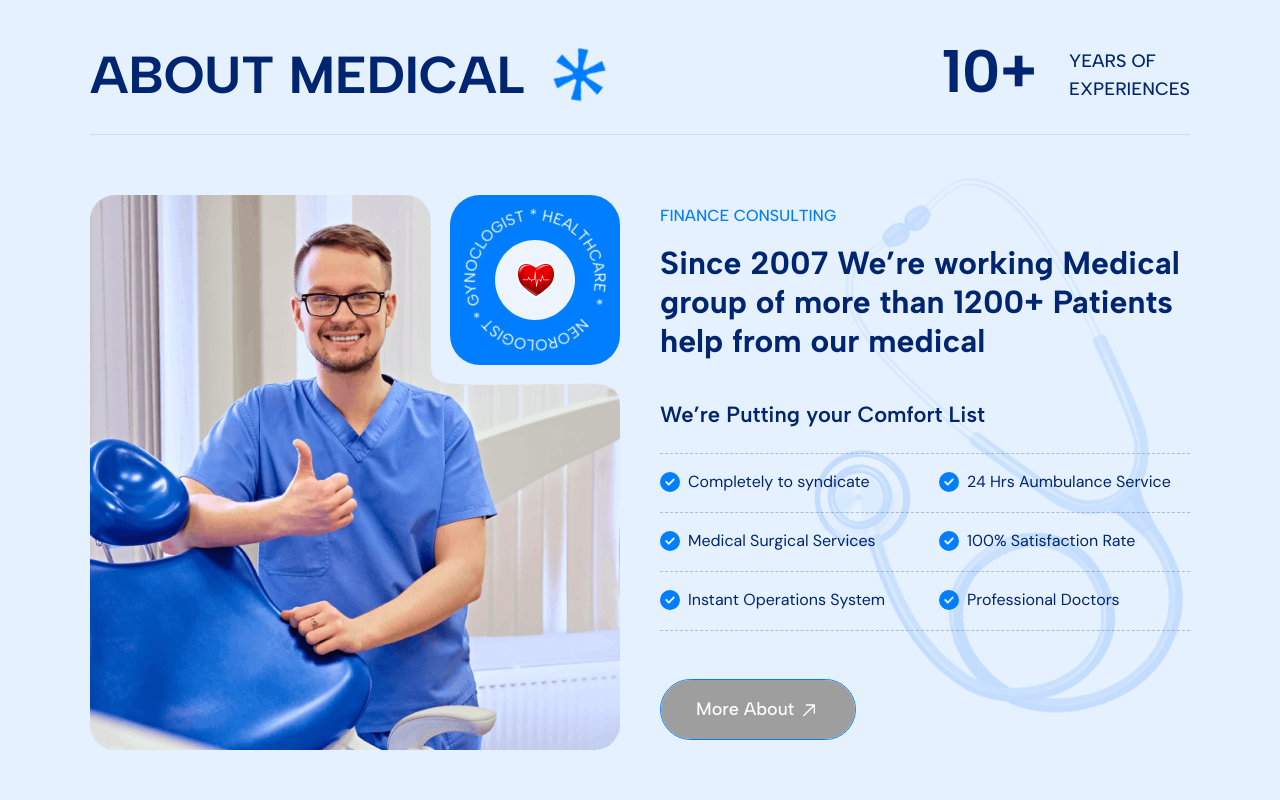
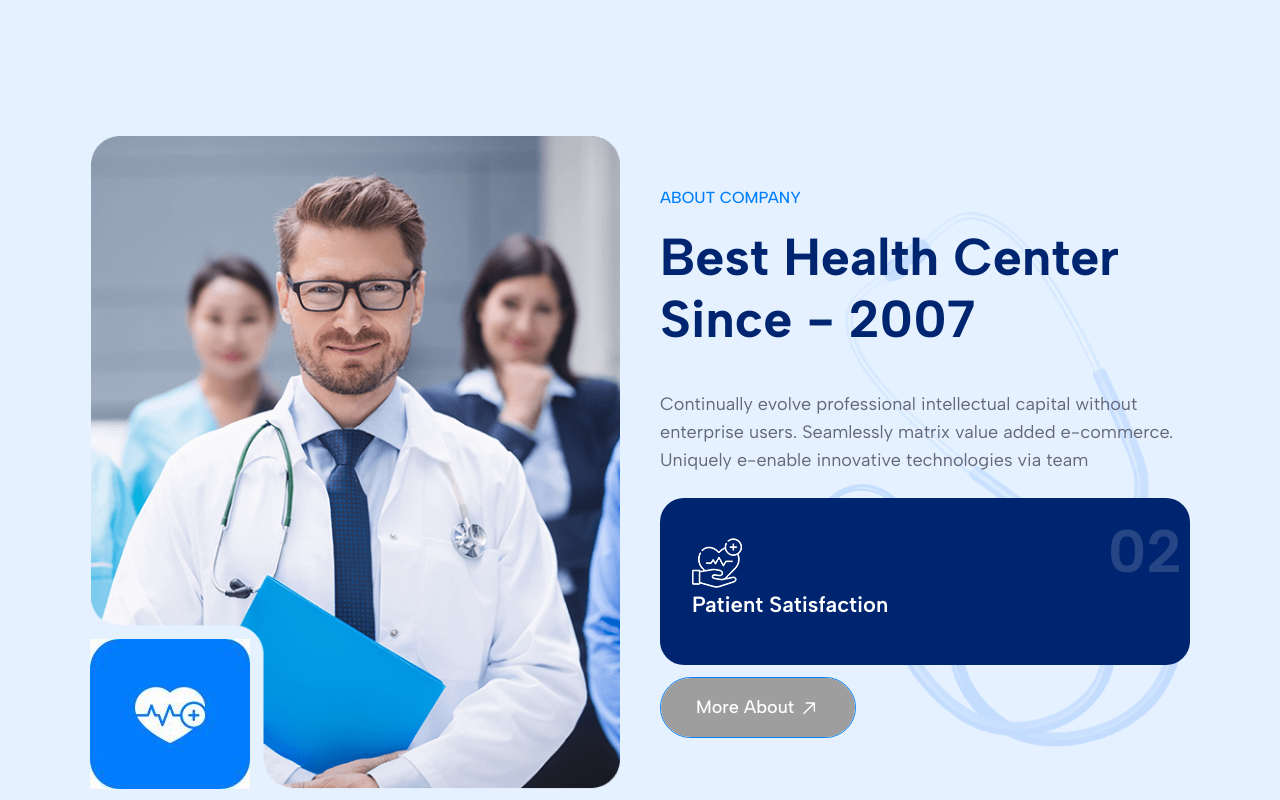
Before and after one commit to jisan5620jk/mediic, a React (Vite) app: page /home2 in a window 1280 px wide. Shown: the part 1720-2520 px from the top of the page. Built offline with nearby package versions, Linux system fonts and the light colour scheme; grey boxes are pictures that could not be loaded.

Commit message:
Add About Component

```diff
--- a/src/Component1/Blog/BlogCard.jsx
+++ b/src/Component1/Blog/BlogCard.jsx
@@ -14,7 +14,7 @@ const BlogCard = ({
     <div className='group transition-all duration-500 rounded-lg bg-white shadow-shade'>
       <div className='relative rounded-[20px] overflow-hidden'>
         <span className='absolute bg-PrimaryColor-0 left-[12.5%] top-0 h-full w-0 transition-all duration-500 z-10 group-hover:w-[25%] group-hover:left-0 group-hover:opacity-0'></span>
-        <span className='absolute bg-PrimaryColor-0 left-[27.5%] top-0 h-full w-0 transition-all duration-500 z-10 group-hover:w-[25%] group-hover:left-[25%] group-hover:opacity-0'></span>
+        <span className='absolute bg-PrimaryColor-0 left-[37.5%] top-0 h-full w-0 transition-all duration-500 z-10 group-hover:w-[25%] group-hover:left-[25%] group-hover:opacity-0'></span>
         <span className='absolute bg-PrimaryColor-0 left-[62.5%] top-0 h-full w-0 transition-all duration-500 z-10 group-hover:w-[25%] group-hover:left-1/2 group-hover:opacity-0'></span>
         <span className='absolute bg-PrimaryColor-0 left-[87.5%] top-0 h-full w-0 transition-all duration-500 z-10 group-hover:w-[25%] group-hover:left-[75%] group-hover:opacity-0'></span>
         <img
--- a/src/Component2/About/About.jsx
+++ b/src/Component2/About/About.jsx
@@ -1,10 +1,8 @@
-import aboutThumb from '/images/about.png';
-import heart from '/images/heart.png';
-import aboutShape from '/images/star.png';
+import aboutThumb from '/images/about2.png';
+import heart from '/images/shape2.jpg';
+import aboutIcon2 from '/images/icon4.png';
 import aboutContentShape from '/images/dctr.png';
 import { Link } from 'react-router-dom';
-import CountUp from 'react-countup';
-import { FaCircleCheck } from 'react-icons/fa6';
 import { GoArrowRight } from 'react-icons/go';
 
 const About = () => {
@@ -18,148 +16,51 @@ const About = () => {
         />
       </div>
       <div className='Container'>
-        <div className='grid grid-cols-1 gap-8 lg:items-center lg:grid-cols-2 border-b border-BorderColor3-0 pb-7'>
-          <div className='flex items-center gap-7'>
-            <h1 className='font-AlbertSans font-bold uppercase text-HeadingColor-0 text-xl leading-[30px] sm:text-3xl sm:leading-[40px] md:text-[40px] md:leading-[50px] lg:text-[42px] lg:leading-[52px] xl:text-[52px] xl:leading-[62px] 2xl:text-[60px] 2xl:leading-[70px]'>
-              About Medical
-            </h1>
-            <img
-              src={aboutShape}
-              draggable='false'
-              className='animate-rotational'
-            />
-          </div>
-          <div className='flex lg:justify-end'>
-            <div className='flex items-center gap-8 '>
-              <div>
-                <CountUp
-                  start={-11}
-                  end={'10'}
-                  suffix={'+'}
-                  className='font-AlbertSans text-3xl sm:text-4xl md:text-[60px] leading-[50px] text-HeadingColor-0 font-bold'
-                />
-              </div>
-              <p className='font-AlbertSans font-medium text-lg text-HeadingColor-0 uppercase'>
-                Years Of <br /> Experiences
-              </p>
-            </div>
-          </div>
-        </div>
-        <div className='grid grid-cols-1 lg:grid-cols-2 gap-10 md:gap-20 lg:gap-10 2xl:gap-16 mt-[60px] items-center'>
+        <div className='grid grid-cols-1 lg:grid-cols-2 gap-10 mt-[60px] items-center'>
           <div className='relative z-10'>
             <img
               src={aboutThumb}
               draggable='false'
               className='w-full 2xl:w-[inherit]'
             />
-            <div className='absolute top-0 right-0 xl:top-0 xl:right-0 size-[90px] sm:size-[162px] md:size-[220px] lg:size-[150px] xl:size-[170px] 2xl:size-[200px] bg-PrimaryColor-0 rounded-[30px] flex items-center justify-center'>
-              <div className='size-14 sm:size-24 md:size-36 lg:size-28 xl:size-[120px] 2xl:size-[130px] animate-rotational '>
-                <svg
-                  xmlns='http://www.w3.org/2000/svg'
-                  viewBox='0 0 250.5 250.5'
-                  className='overflow-visible'
-                >
-                  <path
-                    d='M.25,125.25a125,125,0,1,1,125,125,125,125,0,0,1-125-125'
-                    id='e-path-35ee1b2'
-                    className='fill-transparent'
-                  ></path>
-                  <text className='font-AlbertSans text-[32px] uppercase'>
-                    <textPath
-                      id='e-text-path-35ee1b2'
-                      href='#e-path-35ee1b2'
-                      startOffset='0%'
-                      className='fill-white'
-                    >
-                      NEOROLOGIST * GYNOCLOGIST * HEALTHCARE *
-                    </textPath>
-                  </text>
-                </svg>
-              </div>
-              <div className='absolute top-1/2 left-1/2 -translate-x-1/2 -translate-y-1/2'>
-                <img
-                  src={heart}
-                  draggable='false'
-                  className='animate-pulse'
-                />
-              </div>
+            <div className='absolute bottom-0 left-0 rounded-[30px]'>
+              <img
+                src={heart}
+                draggable='false'
+                className='animate-pulse'
+              />
             </div>
           </div>
           <div className='relative'>
             <h5 className='font-AlbertSans font-medium text-sm sm:text-base text-PrimaryColor-0 uppercase mb-4'>
-              FINANCE CONSULTING
+              About Company
             </h5>
-            <h1 className='font-AlbertSans font-bold text-HeadingColor-0 text-[16px] leading-[23px] sm:text-[22px] sm:leading-[35px] md:text-[30px] md:leading-[35px] lg:text-[26px] lg:leading-[33px] xl:text-[32px] xl:leading-[39px] 2xl:text-[32px] 2xl:leading-[39px]'>
-              Since 2007 We’re working Medical group of more than 1200+ Patients
-              help from our medical
+            <h1 className='font-AlbertSans font-bold capitalize text-HeadingColor-0 text-xl leading-[30px] sm:text-3xl sm:leading-[40px] md:text-[40px] md:leading-[50px] lg:text-[42px] lg:leading-[52px] xl:text-[52px] xl:leading-[62px] 2xl:text-[60px] 2xl:leading-[70px]'>
+              Best Health Center <br /> Since - 2007
             </h1>
-            <h5 className='font-AlbertSans font-semibold text-lg sm:text-[22px] text-HeadingColor-0 mt-10 mb-6'>
-              We’re Putting your Comfort List
-            </h5>
-            <div className='grid items-center grid-cols-1 gap-7 sm:grid-cols-2 border-t border-dashed border-HeadingColor-0 border-opacity-25 pb-[18px] pt-4'>
-              <div className='flex items-center gap-2'>
-                <div className='text-PrimaryColor-0'>
-                  <FaCircleCheck size={'20'} />
+            <p className='font-AlbertSans text-lg text-TextColor2-0 mt-10 mb-6'>
+              Continually evolve professional intellectual capital without
+              enterprise users. Seamlessly matrix value added e-commerce.
+              Uniquely e-enable innovative technologies via team
+            </p>
+            <div>
+              <div className='group px-4 sm:px-10 lg:px-5 xl:px-8 2xl:px-10 pt-10 pb-11 bg-Secondarycolor-0 rounded-3xl relative z-10 overflow-hidden'>
+                <span className='absolute bg-PrimaryColor-0 left-[12.5%] top-0 h-full w-0 transition-all duration-500 -z-10 group-hover:w-[25%] group-hover:left-0'></span>
+                <span className='absolute bg-PrimaryColor-0 left-[37.5%] top-0 h-full w-0 transition-all duration-500 -z-10 group-hover:w-[25%] group-hover:left-[25%]'></span>
+                <span className='absolute bg-PrimaryColor-0 left-[62.5%] top-0 h-full w-0 transition-all duration-500 -z-10 group-hover:w-[25%] group-hover:left-1/2'></span>
+                <span className='absolute bg-PrimaryColor-0 left-[87.5%] top-0 h-full w-0 transition-all duration-500 -z-10 group-hover:w-[25%] group-hover:left-[75%]'></span>
+                <h3 className='absolute top-2 right-2 z-10 font-AlbertSans font-bold text-[60px] text-white text-opacity-15'>
+                  02
+                </h3>
+                <div>
+                  <img
+                    src={aboutIcon2}
+                    draggable='false'
+                  />
                 </div>
-                <div className='flex-1'>
-                  <h5 className='font-DMSans text-HeadingColor-0'>
-                    Completely to syndicate
-                  </h5>
-                </div>
-              </div>
-              <div className='flex items-center gap-2'>
-                <div className='text-PrimaryColor-0'>
-                  <FaCircleCheck size={'20'} />
-                </div>
-                <div className='flex-1'>
-                  <h5 className='font-DMSans text-HeadingColor-0'>
-                    24 Hrs Aumbulance Service
-                  </h5>
-                </div>
-              </div>
-            </div>
-            <div className='grid items-center grid-cols-1 gap-7 sm:grid-cols-2 border-t border-dashed border-HeadingColor-0 border-opacity-25 pb-[18px] pt-4'>
-              <div className='flex items-center gap-2'>
-                <div className='text-PrimaryColor-0'>
-                  <FaCircleCheck size={'20'} />
-                </div>
-                <div className='flex-1'>
-                  <h5 className='font-DMSans text-HeadingColor-0'>
-                    Medical Surgical Services
-                  </h5>
-                </div>
-              </div>
-              <div className='flex items-center gap-2'>
-                <div className='text-PrimaryColor-0'>
-                  <FaCircleCheck size={'20'} />
-                </div>
-                <div className='flex-1'>
-                  <h5 className='font-DMSans text-HeadingColor-0'>
-                    100% Satisfaction Rate
-                  </h5>
-                </div>
-              </div>
-            </div>
-            <div className='grid items-center grid-cols-1 gap-7 sm:grid-cols-2 border-y border-dashed border-HeadingColor-0 border-opacity-25 pb-[18px] pt-4 mb-12'>
-              <div className='flex items-center gap-2'>
-                <div className='text-PrimaryColor-0'>
-                  <FaCircleCheck size={'20'} />
-                </div>
-                <div className='flex-1'>
-                  <h5 className='font-DMSans text-HeadingColor-0'>
-                    Instant Operations System
-                  </h5>
-                </div>
-              </div>
-              <div className='flex items-center gap-2'>
-                <div className='text-PrimaryColor-0'>
-                  <FaCircleCheck size={'20'} />
-                </div>
-                <div className='flex-1'>
-                  <h5 className='font-DMSans text-HeadingColor-0'>
-                    Professional Doctors
-                  </h5>
-                </div>
+                <h5 className='font-AlbertSans font-semibold text-white text-[22px]'>
+                  Patient Satisfaction
+                </h5>
               </div>
             </div>
             <Link to={'/about'}>
--- a/src/Component2/Skill/Skill.jsx
+++ b/src/Component2/Skill/Skill.jsx
@@ -143,7 +143,7 @@ const Skill = () => {
                 />
               </div>
               <h4 className='font-AlbertSans font-semibold text-2xl text-HeadingColor-0 border-b border-BorderColor3-0 pb-5 mt-6 mb-6 relative before:absolute before:-bottom-[1px] before:left-0 before:w-0 before:h-[2px] before:bg-PrimaryColor-0 before:transition-all before:duration-500 group-hover:before:w-full'>
-                Make An Online Appointment
+               Meet Professional Expert Doctors
               </h4>
               <Link to={'/'}>
                 <button className='text-Secondarycolor-0 transition-all duration-500 group-hover:text-PrimaryColor-0'>
```
Also changed, not shown: src/Component1/Feature/Feature.jsx (+60 -56 lines).
